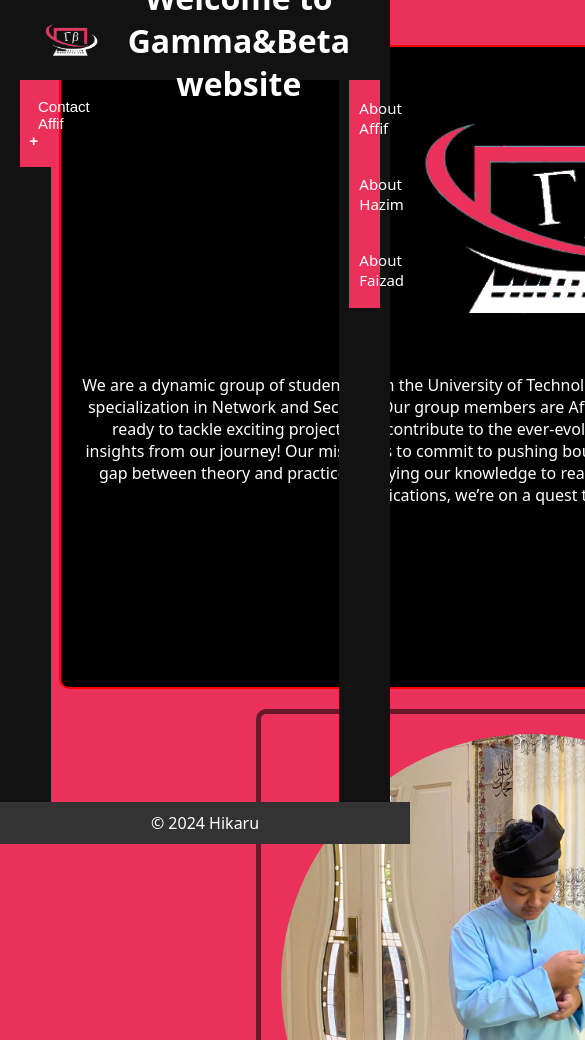
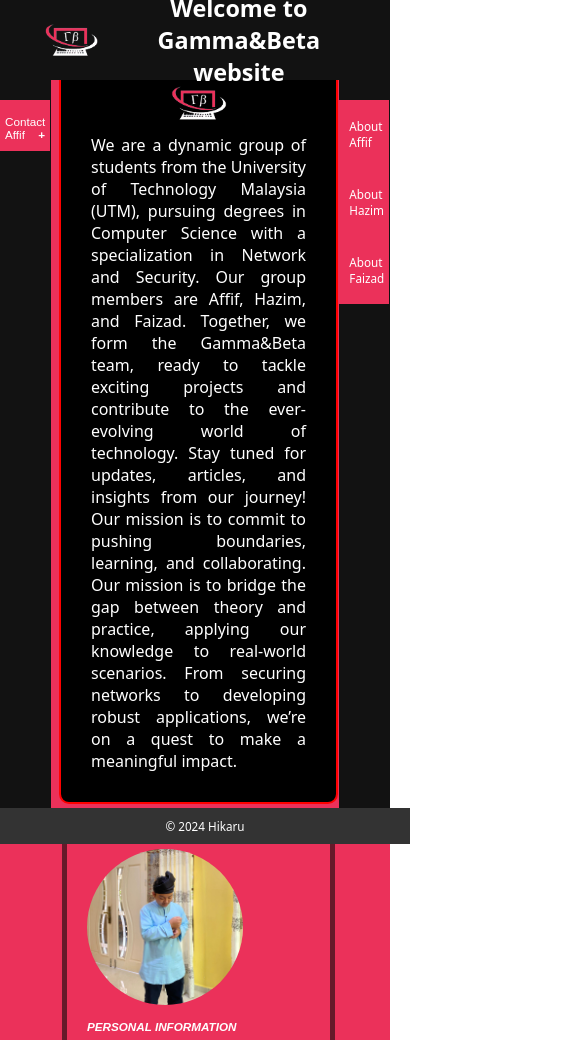
Before and after one commit to AffifFarhan/Personal-website, a plain HTML site: page index.html in a window 390 px wide. Shown: the top 1040 px of the page, 585 px wide, since content can reach past the window. Drawn offline with Linux system fonts and the light colour scheme.

Commit message:
Add files via upload

```diff
--- a/Hikaru.css
+++ b/Hikaru.css
@@ -28,6 +28,7 @@ body {
     color: white;
     grid-template-areas:
         "header header header"
+        "h1 h1 h1"
         "leftmenu content rightmenu"
         "footer footer footer";
     grid-template-rows: auto 1fr auto;
@@ -185,3 +186,50 @@ footer {
 .gallery img:hover {
     transform: scale(1.1);
 }
+
+@media (max-width: 400px){
+    header {
+        animation: slideDown 0.5s ease-out;
+        font-size: 3vw;
+    }
+    .black-box {
+        width: 215px; /* Adjust the width to make the whole box wider */
+        background-color: black;
+        border: 2px solid red; /* Maintain the same border thickness */
+        padding: 30px; /* Maintain the same padding */
+        margin-top: 0; /* Ensure no margin at the top */
+        margin: 0 auto;
+        border-radius: 10px; /* Maintain the same border radius */
+        color: white;
+        height: 30%; /* Maintain the same height */
+        overflow-y: auto; /* Maintain the same overflow behavior */
+    }
+    /* Container for the logo */
+.logo-container {
+    text-align: center;
+}
+
+/* Logo inside the container */
+.logo-inside {
+    width: 40%; /* Adjust size as needed */
+    height: auto;
+    border-radius: 50%; /* Make the corners rounded */
+}
+
+/* Text color for the logo */
+.logo-text {
+    color: white;
+    text-align: justify;
+}
+footer {
+    position: fixed;
+    bottom: 0;
+    left: 0;
+    width: 100%;
+    background-color: #333;
+    color: white;
+    text-align: center;
+    padding: 10px;
+    font-size: 3vw;
+}
+}
--- a/Lside.css
+++ b/Lside.css
@@ -76,3 +76,26 @@ a:hover {
     transition: max-height 0.2s ease-out;
     background-color: #333333;
 }
+
+@media (max-width: 400px){
+    nav {
+    grid-area: h1;
+        background-color: #121212;
+        padding: 100px 0px 0px;
+        width: 13%;
+        height: 100vh;
+        font-size: 3vw;
+    }
+    .collapsible {
+        background-color: #eb315a;
+        color: white;
+        cursor: pointer;
+        padding: 15px 5px 10px;
+        width: 100%;
+        border: none;
+        text-align: left;
+        outline: none;
+        font-size: 3vw;
+        position: relative;
+    }
+}
--- a/Rside.css
+++ b/Rside.css
@@ -10,3 +10,27 @@ aside {
     height: 100vh;
     box-sizing: border-box;
 }
+@media (max-width: 400px){
+    aside {
+        grid-area: h1;
+        background-color: #121212;
+        padding: 100px 0px 10px;
+        position: fixed;
+        top: 50%;
+        right: 0;
+        width: 13%;
+        height: 100vh;
+        font-size: 3vw;
+    }
+    .collapsible-menu{
+        background-color: #eb315a;
+        list-style: none;
+        color: white;
+        cursor: pointer;
+        width: 50px;
+        text-align: left;
+        outline: none;
+        font-size: 3vw;
+        position: left;
+    }
+}
--- a/Skill.css
+++ b/Skill.css
@@ -1,9 +1,10 @@
 /* Skill CSS */
 
 /* Dropdown menu styles */
-.section {
+.skill-section {
     padding-left: 20px; /* Adjust the padding value as needed */
 }
+
 .dropdown {
     position: relative;
     display: inline-block;
--- a/contact.css
+++ b/contact.css
@@ -22,7 +22,7 @@
   font-size: 1.6vw; /* Changed font-size to 1.2vw */
 }
 
-@media (max-width: 768px){
+@media (max-width: 600px){
   .contact p {
     font-size: 3vw; /* Changed font-size to 1.2vw */
   }
@@ -35,7 +35,7 @@
 .contact .offer-sentence {
   margin-top: 2vw; /* Changed margin-top to 2vw */
   font-style: italic;
-  font-size: 1.2vw; /* Changed font-size to 1.2vw */
+  font-size: 3vw; /* Changed font-size to 1.2vw */
   color: #eb315a; /* Red text color */
   font-family: Arial, sans-serif; /* Change font family */
   animation: colorChange 3s infinite alternate; /* Apply animation */
--- a/index.html
+++ b/index.html
@@ -4,7 +4,7 @@
 <head>
     <meta charset="UTF-8">
     <meta http-equiv="X-UA-Compatible" content="IE=edge">
-    <meta name="viewport" content="width=device-width, initial-scale=1.0">
+    <meta name="viewport" content="width=device-width, initial-scale=1.5">
     <title>Personal Website</title>
     <link rel="stylesheet" type="text/css" href="Hikaru.css">
     <link rel="stylesheet" type="text/css" href="contact.css" />
@@ -95,7 +95,7 @@
         <br><br>
         <!--skills section-->
         <div class="section">
-            <h2>Progamming languange im currently learning</h2>
+            <h2>Progamming languange I'm currently learning</h2>
             <ul class="skills-list">
                 <li>
                     <img src="c_logo.png" alt="C Logo" class="skill-logo">
--- a/info.css
+++ b/info.css
@@ -35,3 +35,42 @@
     background-color: #333333; /* Add background color to the contact info */
     border-radius: 5px; /* Add rounded corners to the contact info */
 }
+
+@media (max-width: 400px){
+    .info {
+        max-width: 80%;
+        margin: 20px auto;
+        padding: 20px;
+        border: 5px solid #67192a;
+        border-radius: 10px;
+        text-align: left;
+    }
+
+    .info h2 {
+        font-family: 'Yu Gothic', Arial, sans-serif;
+        font-weight: bolder;
+        font-style: italic;
+        text-transform: uppercase;
+        font-size: 3vw;
+    }
+
+    .info ul li {
+        font-family: 'Times New Roman', Times, serif;
+        font-size: 3vw;
+        padding: 20px;
+        color: white;
+    }
+
+    .info img {
+        width: 70%;
+        border-radius: 50%;
+        align-items: center;
+    }
+
+    .contact-info {
+        margin-top: 10px; /* Add some space between each contact info */
+        padding: 10px; /* Add padding to the contact info */
+        background-color: #333333; /* Add background color to the contact info */
+        border-radius: 5px; /* Add rounded corners to the contact info */
+    }
+}
```
